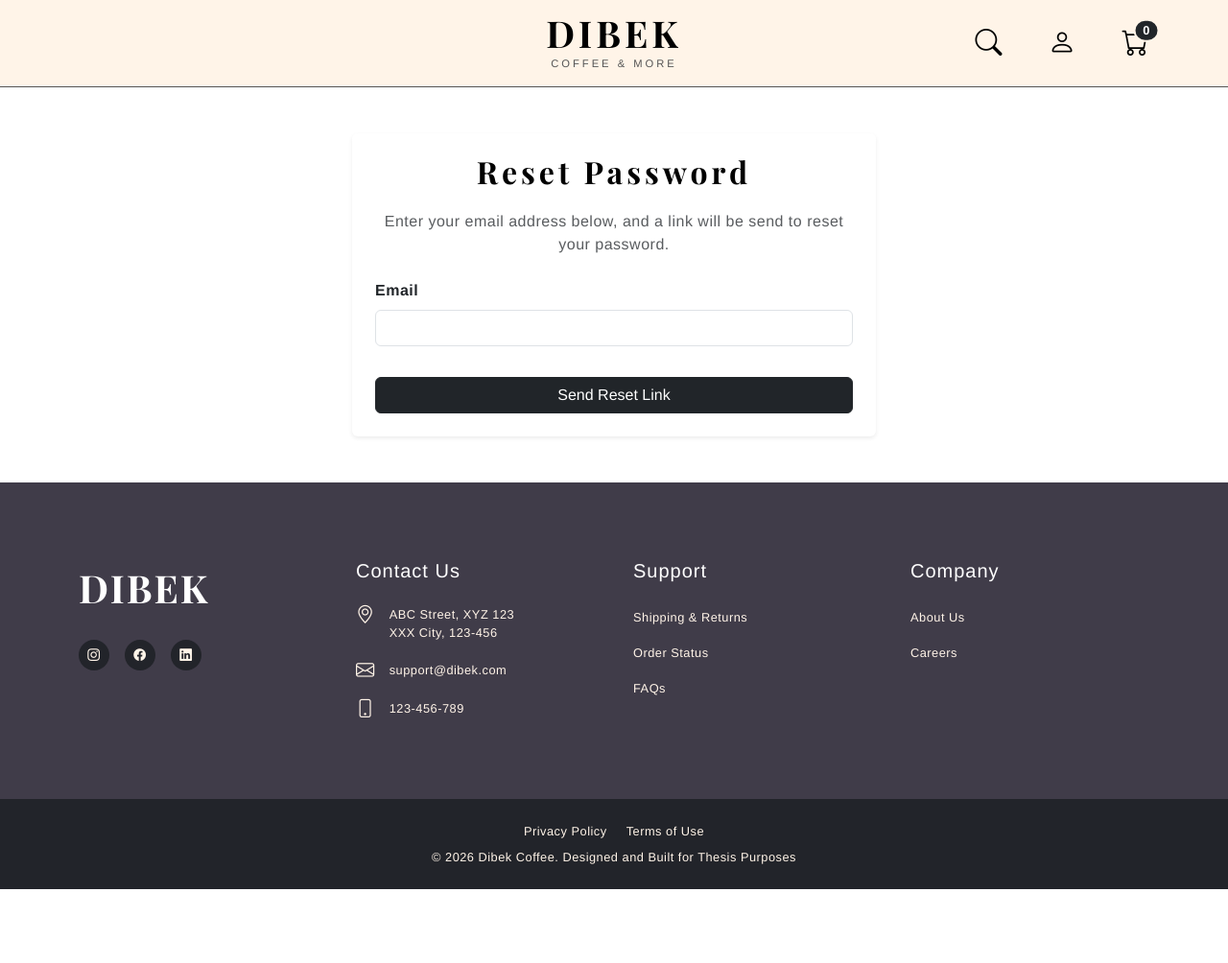
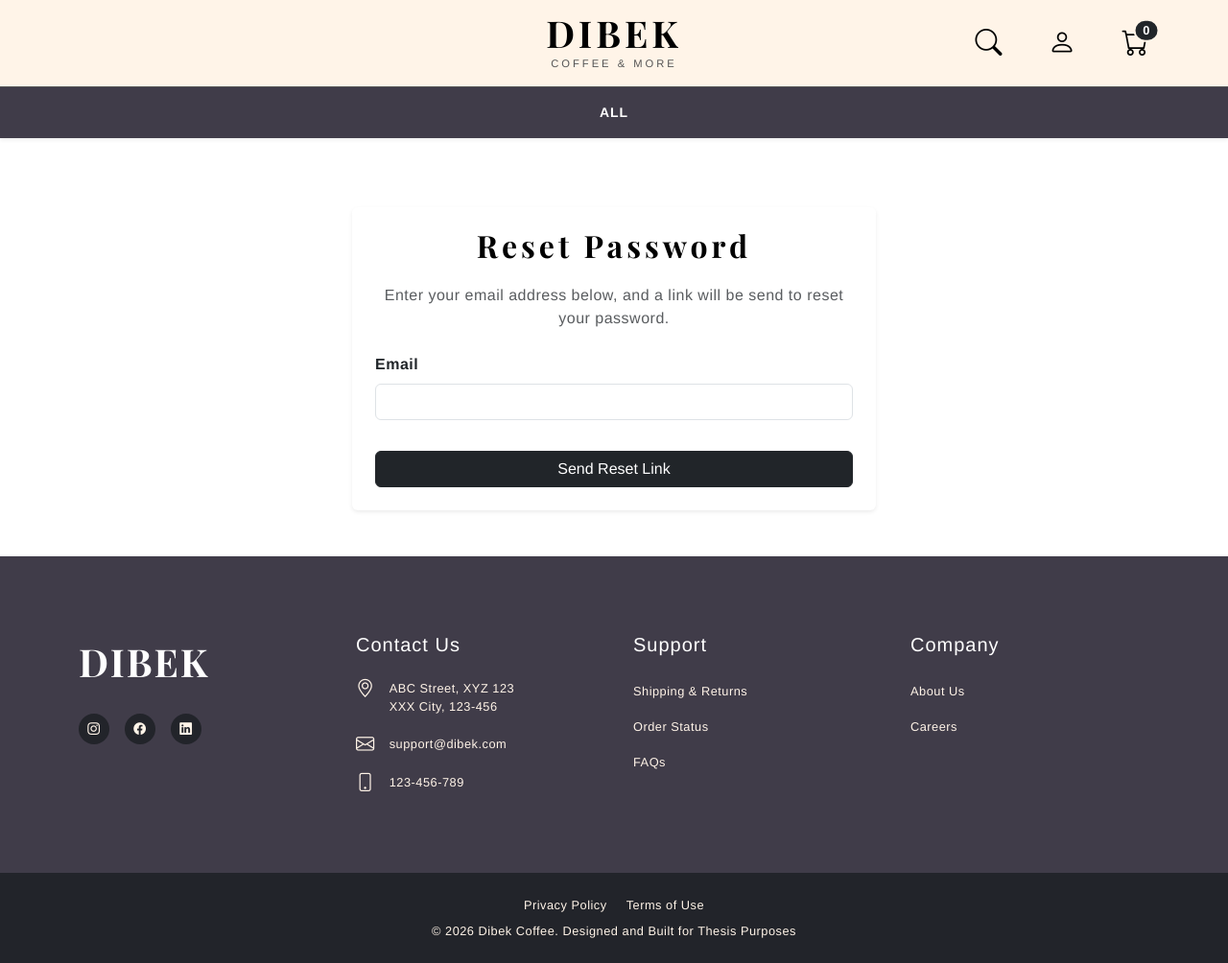
Before and after one commit to sudeirmaak/thesis_ecommerce, a Django app: page /users/password-reset/ in a window 1280 px wide. Shown: the whole page at 96% size. Before the commit the page ends 927 px from the top, so only its background shows below. Run offline with Django 5.2, Linux system fonts and the light colour scheme; data that the repository does not hold is empty; some web fonts are replaced.

Commit message:
work in progress - category nav bar

```diff
--- a/core/settings.py
+++ b/core/settings.py
@@ -69,6 +69,7 @@ TEMPLATES = [
                 'django.contrib.auth.context_processors.auth',
                 'django.contrib.messages.context_processors.messages',
                 'store.context_processors.cart_context',
+                'store.context_processors.global_categories',
             ],
         },
     },
--- a/static/css/style.css
+++ b/static/css/style.css
@@ -178,3 +178,22 @@ input[type="number"] {
     appearance: textfield;
 
 }
+
+/* navbar */
+
+.bg-main-footer {
+    background-color: #403C49 !important;
+}
+
+.category-link {
+    color: #f0ffce !important;
+    transition: color 0.3s ease;
+}
+
+.category-link:hover {
+    color: #ffffff !important;
+}
+
+.category-link.active-link {
+    color: #ffffff !important;
+}
--- a/store/context_processors.py
+++ b/store/context_processors.py
@@ -1,4 +1,4 @@
-from .models import Cart
+from .models import Cart, Category
 
 def cart_context(request):
     cart_count = 0
@@ -17,3 +17,8 @@ def cart_context(request):
             cart_count += item_data['quantity']
 
     return {'cart_count': cart_count}
+
+def global_categories(request):
+    return {
+        'categories': Category.objects.all()
+    }
--- a/templates/base.html
+++ b/templates/base.html
@@ -57,6 +57,18 @@
             </div>
         </div>
     </nav>
+
+    <div class="bg-main-footer shadow-sm mb-4">
+        <div class="container">
+            <nav class="nav justify-content-center py-2 small fw-bold text-uppercase" style="letter-spacing: 1px;">
+                <a class="nav-link category-link {% if not request.GET.category %}active-link{% endif %} px-4" href="{% url 'product_list' %}">All</a>
+
+                {% for category in categories %}
+                    <a class="nav-link category-link {% if request.GET.category == category.slug %}active-link{% endif %} px-4" href="{% url 'product_list' %}?category={{ category.slug }}">{{ category.name }}</a>
+                {% endfor %}
+            </nav>
+        </div>
+    </div>
 
     {% if messages %}
         <div class="container mt-3">
```
